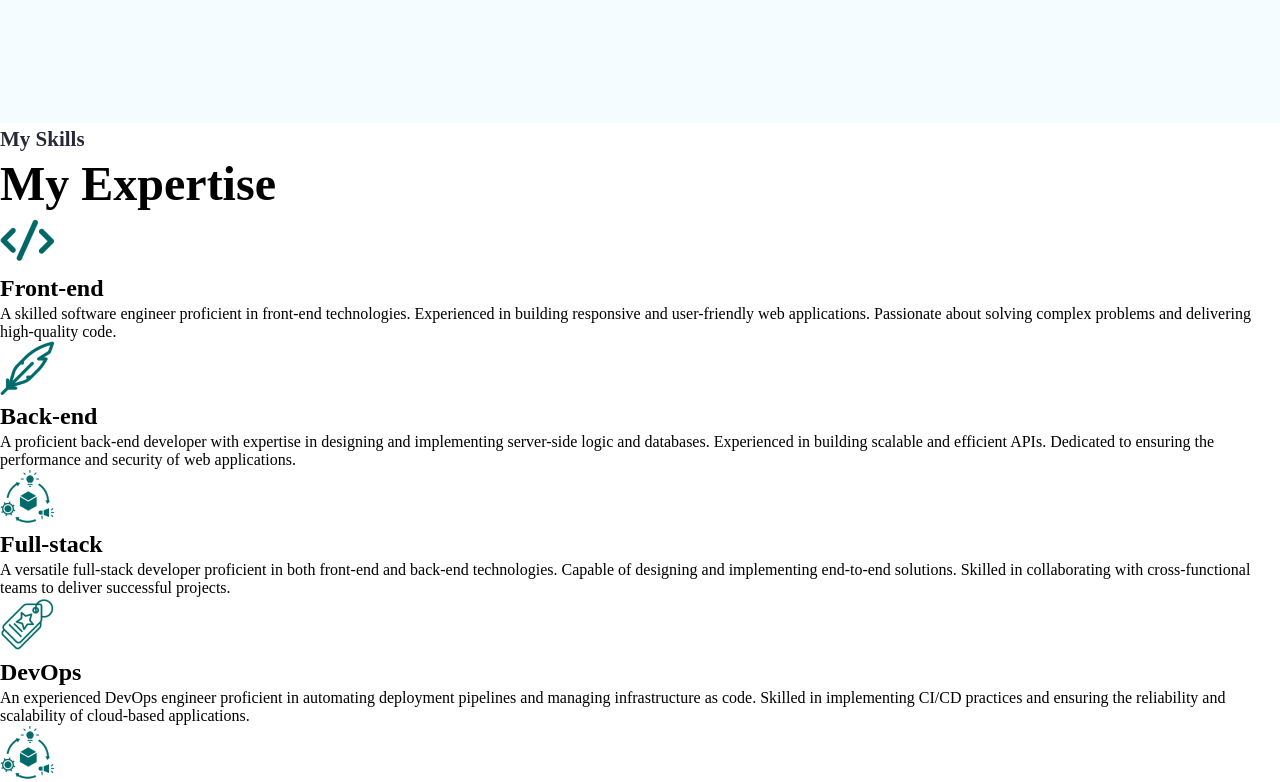
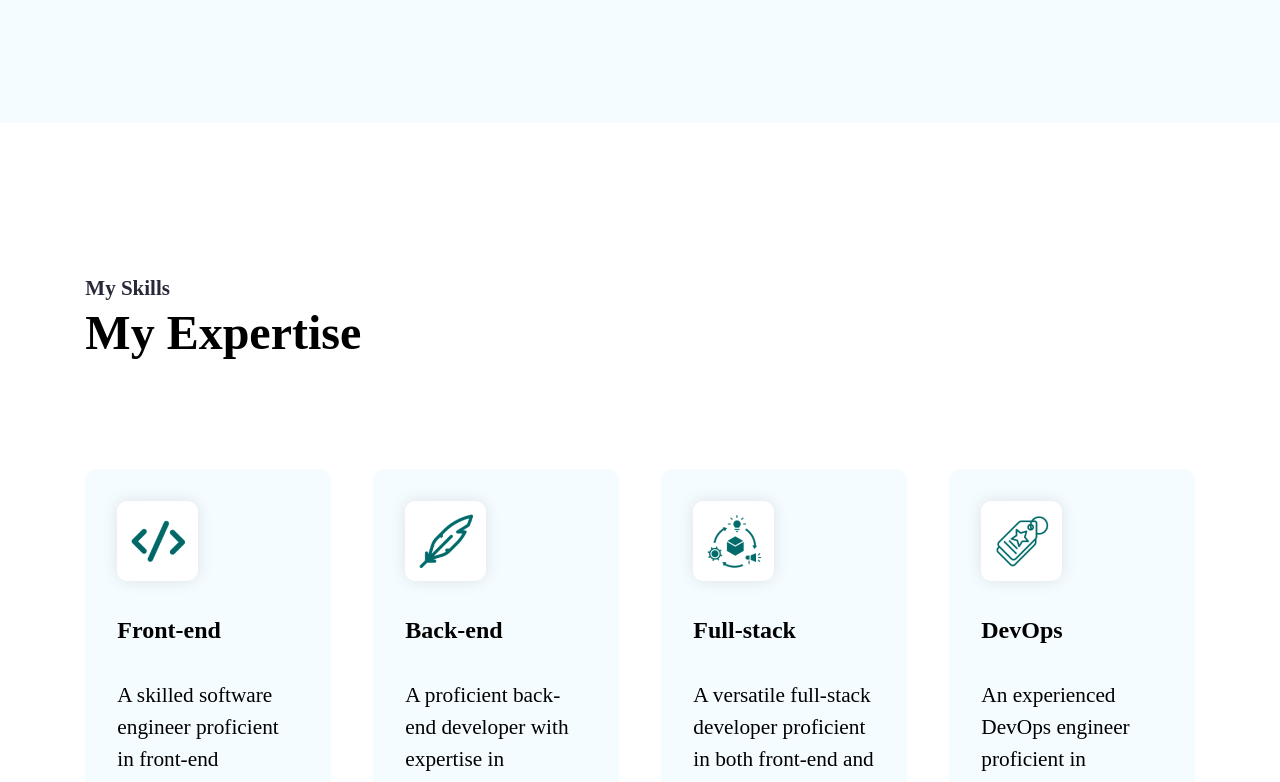
Before and after one commit to oumarichard505/portfolio, a React (Create React App) app: page / in a window 1280 px wide. Shown: the part 840-1622 px from the top of the page. Built offline with nearby package versions, Linux system fonts and the light colour scheme.

Commit message:
finished styling the skills

```diff
--- a/src/App.css
+++ b/src/App.css
@@ -254,6 +254,7 @@
   display: flex;
 
 
+
 }
 .hero--section--img > img{
   display: flex;
@@ -261,6 +262,7 @@
   height: 250px;
   overflow:hidden;
   border-radius:10%;
+
 
 }
 
@@ -275,3 +277,87 @@
   height: 100px;
   overflow: hidden;
 }
+
+/* Skills Section styles */
+
+.skills--section{
+  display: flex;
+  padding: 149.333px 85.33px;
+  flex-direction: column;
+  justify-content: center ;
+  align-items:flex-start ;
+  gap: 106.667px;
+  }
+
+  .skill--section--heading {
+    color: var(--heading-color);
+    font-size: 64px;
+    font-weight: 700;
+    line-height: 77px;
+  }
+
+  .skills--section--container {
+    display: grid;
+    justify-content: center;
+    align-items: flex-start;
+    gap: 42.6px;
+    grid-template-columns: repeat(4, 1fr);
+  }
+
+  .skills--section--card{
+    display: flex;
+    padding: 32px;
+    flex-direction: column;
+    align-items: flex-start;
+    gap: 32px;
+    flex: 1 0  0;
+    border-radius: 10.6px;
+    background: var(--bg-shade);
+    min-height: 250px;
+  }
+
+  .skills--section--card:hover {
+    border-bottom: 4px solid var(--primary);
+    cursor: pointer;
+  }
+
+  .skills-section--card:hover .skills--section--description {
+color: var(--darkblue) ;
+ }
+
+ .skills--section--img{
+  display: flex;
+  padding: 13.3px;
+  justify-content: center;
+  align-items: center;
+  gap: 13.3px;
+  border-radius: 10.6px;
+  background: #ffffff;
+  box-shadow: 0 0 16px 0 rgb(0, 0, 0, 0.1);
+   }
+
+   .skills--section--card--content {
+    display: flex;
+    flex-direction: column;
+    align-items: flex-start;
+    gap: 32px;
+    align-self: stretch;
+   }
+
+   .skill--section--title{
+color: var(--heading-color);
+font-size: 32px;
+font-weight: 700;
+line-height: 45px;
+
+   }
+
+  .skills--section--description{
+    color: var(--black);
+    font-size: 21.3px;
+    font-style:normal;
+    font-weight: 400;
+    line-height: 32px;
+  }
+
+  /* Skills styles ends */
```
